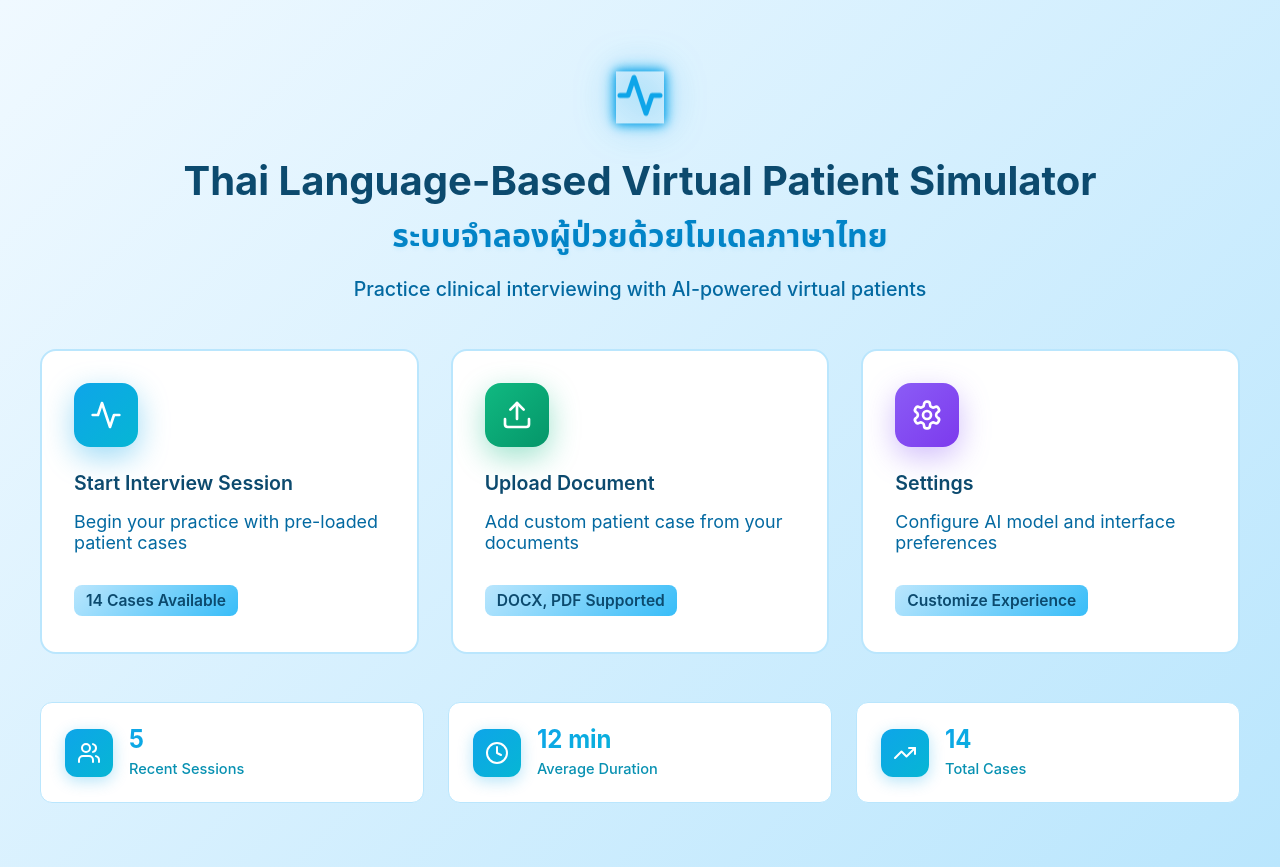
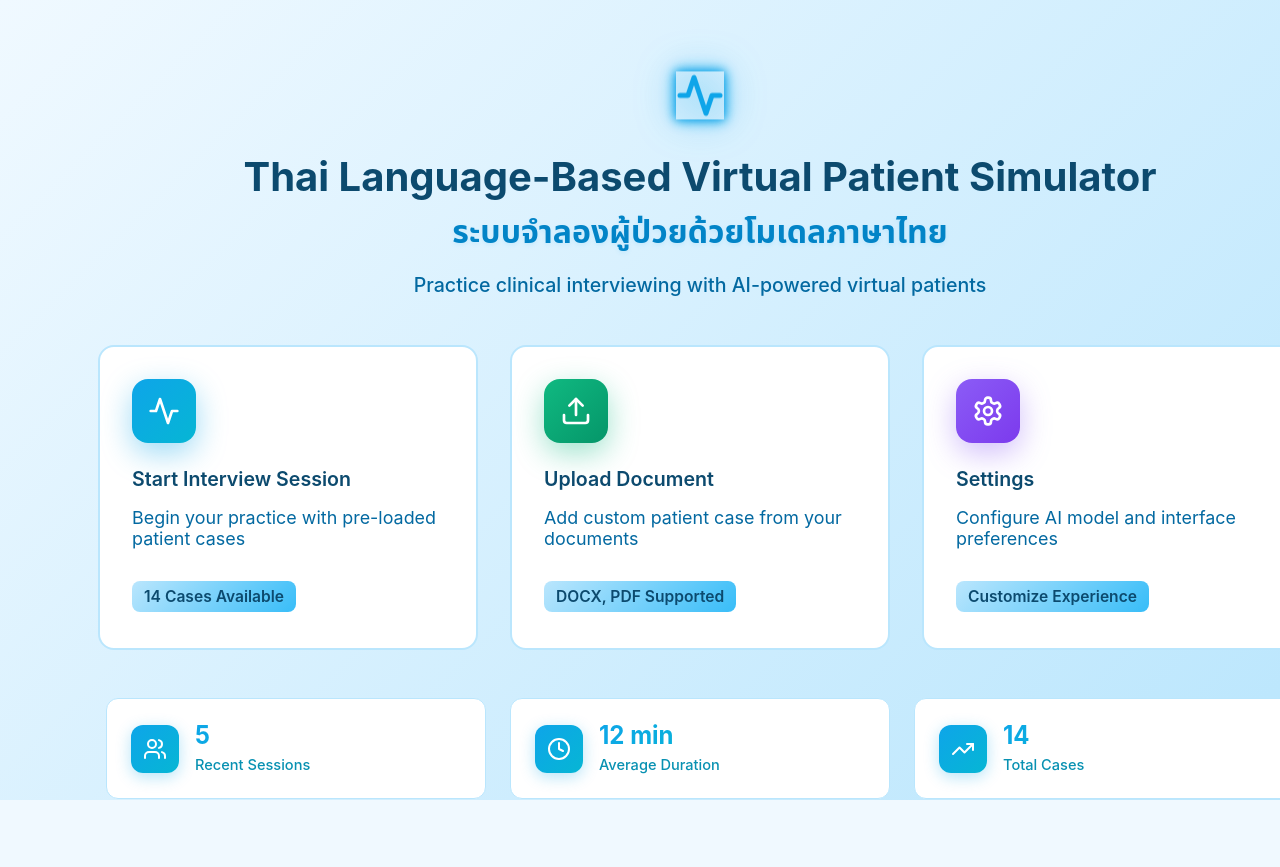
Before and after one commit to Az9ze2/Virtual_Patient_Simulator, a React (Create React App) app in the folder Frontend/: page / in a window 1280 px wide. After the commit the page ends 800 px from the top, so only its background shows below. Built offline with nearby package versions, Linux system fonts and the light colour scheme; no server answers; the HTML template or start-up script is replaced by a standard one.

Commit message:
Fixlayout

```diff
--- a/Frontend/public/index.html
+++ b/Frontend/public/index.html
@@ -2,7 +2,7 @@
 <html lang="en">
   <head>
     <meta charset="utf-8" />
-  <meta name="viewport" content="width=device-width, initial-scale=1, maximum-scale=1, user-scalable=no" />
+  <meta name="viewport" content="width=device-width, initial-scale=1, maximum-scale=1, user-scalable=no, shrink-to-fit=no" />
     <meta name="theme-color" content="#000000" />
     <meta
       name="description"
@@ -10,15 +10,24 @@
     />
     <title>Virtual Patient Simulator</title>
     <style>
+      /* Prevent pinch zoom on touch devices */
+      html {
+        touch-action: pan-x pan-y;
+        -ms-touch-action: pan-x pan-y;
+      }
+
+      /* Prevent text size adjustment on orientation change */
       html, body {
+        -webkit-text-size-adjust: 80%;
+        -moz-text-size-adjust: 80%;
+        -ms-text-size-adjust: 80%;
+        text-size-adjust: 80%;
+      }
+
+      /* Prevent double-tap zoom on mobile */
+      * {
         touch-action: manipulation;
-        overscroll-behavior: contain;
-      }
-      body {
         -ms-touch-action: manipulation;
-        -webkit-user-select: none;
-        -ms-user-select: none;
-        user-select: none;
       }
     </style>
   </head>
--- a/Frontend/src/App.css
+++ b/Frontend/src/App.css
@@ -1,4 +1,21 @@
 .app {
+  /* FIXED: Lock to viewport */
+  width: 100vw !important;
+  height: 100vh !important;
   min-height: 100vh;
   background-color: var(--bg-primary);
+  position: fixed;
+  top: 0;
+  left: 0;
+  overflow: hidden;
+  /* Prevent any scaling */
+  transform: scale(1) !important;
+  transform-origin: 0 0 !important;
 }
+
+/* Ensure all child routes are also fixed */
+.app > * {
+  width: 100vw;
+  height: 100vh;
+  overflow-x: hidden;
+}
--- a/Frontend/src/index.css
+++ b/Frontend/src/index.css
@@ -1,7 +1,37 @@
+/* ============================================
+   FIXED LAYOUT BASE - NO RESPONSIVE CHANGES
+   Everything locked to exact pixel dimensions
+   ============================================ */
+
 * {
   margin: 0;
   padding: 0;
   box-sizing: border-box;
+}
+
+html, body {
+  width: 100%;
+  height: 100%;
+  margin: 0;
+  padding: 0;
+  overflow-x: hidden;
+  /* CRITICAL: Disable all user zoom and scaling */
+  touch-action: none;
+  -ms-touch-action: none;
+  user-select: none;
+  -webkit-user-select: none;
+  -moz-user-select: none;
+  -ms-user-select: none;
+}
+
+/* CRITICAL: Disable browser zoom */
+html {
+  /* Fixed font size - NO viewport scaling */
+  font-size: 16px !important;
+  width: 100vw;
+  height: 100vh;
+  position: fixed;
+  overflow: hidden;
 }
 
 body {
@@ -13,29 +43,41 @@ body {
   background-color: var(--bg-primary);
   color: var(--text-primary);
   transition: background-color 0.3s ease, color 0.3s ease;
+  /* CRITICAL: Force fixed size */
+  width: 100vw !important;
+  height: 100vh !important;
+  position: fixed !important;
+  overflow: hidden !important;
+}
+
+/* CRITICAL: Prevent any zoom on all elements */
+#root {
+  width: 100vw !important;
+  height: 100vh !important;
+  position: fixed !important;
+  overflow: hidden !important;
+  transform: scale(1) !important;
+  transform-origin: 0 0 !important;
 }
 
 :root {
-  /* ============ UPDATED: BRIGHTER MEDICAL THEME COLORS ============ */
+  /* ============ MEDICAL THEME COLORS ============ */
   /* Light mode colors - Medical Blue Theme */
   --bg-primary: #f0f9ff;
   --bg-secondary: #ffffff;
   --bg-tertiary: #e0f2fe;
   --text-primary: #0c4a6e;
   --text-secondary: #0369a1;
-  /* ============ UPDATED: BRIGHTER MUTED TEXT ============ */
   --text-muted: #0891b2;
   --border-color: #bae6fd;
   --accent-primary: #0ea5e9;
   --accent-hover: #0284c7;
-  /* ============ UPDATED: BRIGHTER ACCENT LIGHT ============ */
   --accent-light: #bae6fd;
   --success: #10b981;
   --warning: #f59e0b;
   --danger: #ef4444;
   --medical-cyan: #06b6d4;
   --medical-purple: #8b5cf6;
-  /* ============ NEW: BRIGHT ACCENT COLOR ============ */
   --accent-bright: #38bdf8;
   --text-bright: #0284c7;
   --shadow-sm: 0 1px 2px 0 rgb(0 0 0 / 0.05);
@@ -45,7 +87,7 @@ body {
 }
 
 [data-theme="dark"] {
-  /* ============ UPDATED: DARK MODE MEDICAL THEME ============ */
+  /* Dark mode colors */
   --bg-primary: #0f172a;
   --bg-secondary: #1e293b;
   --bg-tertiary: #334155;
@@ -69,7 +111,7 @@ code {
   font-family: 'Fira Code', 'Courier New', monospace;
 }
 
-/* Scrollbar styling */
+/* Scrollbar styling - FIXED SIZE */
 ::-webkit-scrollbar {
   width: 8px;
   height: 8px;
@@ -88,7 +130,7 @@ code {
   background: var(--text-secondary);
 }
 
-/* ============ ENHANCED ANIMATIONS ============ */
+/* ============ ANIMATIONS ============ */
 @keyframes fadeIn {
   from {
     opacity: 0;
@@ -120,7 +162,6 @@ code {
   }
 }
 
-/* ============ TYPEWRITER ANIMATION ============ */
 @keyframes typewriter {
   from {
     width: 0;
@@ -136,7 +177,6 @@ code {
   }
 }
 
-/* ============ SHINE ANIMATION FOR BUTTONS ============ */
 @keyframes shine {
   0% {
     transform: translateX(-100%) rotate(45deg);
@@ -146,7 +186,6 @@ code {
   }
 }
 
-/* ============ FOLDER OPEN ANIMATION ============ */
 @keyframes folderOpen {
   0% {
     transform: rotateX(0deg) scale(1);
@@ -159,7 +198,6 @@ code {
   }
 }
 
-/* ============ SLIDE IN FROM LEFT ============ */
 @keyframes slideInLeft {
   from {
     transform: translateX(-30px);
@@ -171,7 +209,6 @@ code {
   }
 }
 
-/* ============ SCALE IN ============ */
 @keyframes scaleIn {
   from {
     transform: scale(0.8);
@@ -183,7 +220,6 @@ code {
   }
 }
 
-/* ============ GLOW PULSE ============ */
 @keyframes glowPulse {
   0%, 100% {
     box-shadow: 0 0 5px var(--accent-primary), 0 0 10px var(--accent-primary);
@@ -193,7 +229,6 @@ code {
   }
 }
 
-/* ============ NEW: BOUNCE IN ============ */
 @keyframes bounceIn {
   0% {
     transform: scale(0.3);
@@ -211,7 +246,6 @@ code {
   }
 }
 
-/* ============ NEW: FLOAT ============ */
 @keyframes float {
   0%, 100% {
     transform: translateY(0px);
@@ -221,7 +255,6 @@ code {
   }
 }
 
-/* ============ NEW: ROTATE GLOW ============ */
 @keyframes rotateGlow {
   0% {
     transform: rotate(0deg);
@@ -231,7 +264,6 @@ code {
   }
 }
 
-/* ============ NEW: SLIDE UP ============ */
 @keyframes slideUp {
   from {
     transform: translateY(30px);
@@ -243,7 +275,6 @@ code {
   }
 }
 
-/* ============ NEW: SHIMMER ============ */
 @keyframes shimmer {
   0% {
     background-position: -1000px 0;
@@ -253,7 +284,6 @@ code {
   }
 }
 
-/* ============ NEW: WAVE ============ */
 @keyframes wave {
   0%, 100% {
     transform: translateY(0) scaleY(1);
@@ -261,6 +291,11 @@ code {
   50% {
     transform: translateY(-5px) scaleY(1.1);
   }
+}
+
+@keyframes spin {
+  0% { transform: rotate(0deg); }
+  100% { transform: rotate(360deg); }
 }
 
 .fade-in {
@@ -271,49 +306,54 @@ code {
   animation: slideIn 0.5s ease-out forwards;
 }
 
-/* ============ ANIMATED LIST CLASS ============ */
 .animate-list-item {
   animation: slideInLeft 0.5s ease-out forwards;
   opacity: 0;
 }
 
-/* ============ SCALE ANIMATION CLASS ============ */
 .scale-in {
   animation: scaleIn 0.5s ease-out forwards;
 }
 
-/* ============ NEW: BOUNCE IN CLASS ============ */
 .bounce-in {
   animation: bounceIn 0.8s cubic-bezier(0.68, -0.55, 0.265, 1.55) forwards;
 }
 
-/* ============ NEW: FLOAT CLASS ============ */
 .float {
   animation: float 3s ease-in-out infinite;
 }
 
-/* Utility classes */
+/* ============ FIXED CONTAINER - NO RESPONSIVE ============ */
 .container {
+  /* FIXED WIDTH: Change this value to adjust overall width */
   max-width: 1400px;
+  width: 1400px;
   margin: 0 auto;
-  padding: 0 1.5rem;
+  padding: 0 24px;
+  /* CRITICAL: Prevent container from flexing */
+  flex-shrink: 0;
+  box-sizing: border-box;
 }
 
-/* ============ ENHANCED BUTTON WITH SHINE EFFECT ============ */
+/* ============ FIXED BUTTONS ============ */
 .btn {
-  padding: 0.75rem 1.5rem;
+  /* FIXED SIZE */
+  padding: 12px 24px;
   border: none;
-  border-radius: 0.5rem;
-  font-size: 1rem;
+  border-radius: 8px;
+  font-size: 16px;
   font-weight: 500;
   cursor: pointer;
   transition: all 0.3s ease;
   display: inline-flex;
   align-items: center;
-  gap: 0.5rem;
+  gap: 8px;
   text-decoration: none;
   position: relative;
   overflow: hidden;
+  /* CRITICAL: Prevent button from resizing */
+  flex-shrink: 0;
+  white-space: nowrap;
 }
 
 .btn::before {
@@ -382,11 +422,11 @@ code {
   border-color: var(--text-secondary);
 }
 
-/* ============ CARD WITH HOVER GLOW ============ */
+/* ============ FIXED CARDS ============ */
 .card {
   background-color: var(--bg-secondary);
-  border-radius: 0.75rem;
-  padding: 1.5rem;
+  border-radius: 12px;
+  padding: 24px;
   box-shadow: var(--shadow-md);
   border: 1px solid var(--border-color);
   transition: all 0.3s ease;
@@ -399,7 +439,6 @@ code {
   border-color: var(--accent-primary);
 }
 
-/* ============ MAGIC BENTO SPOTLIGHT EFFECT ============ */
 .card.magic-bento {
   background: var(--bg-secondary);
   position: relative;
@@ -427,12 +466,13 @@ code {
   opacity: 1;
 }
 
+/* ============ FIXED INPUTS ============ */
 .input {
   width: 100%;
-  padding: 0.75rem 1rem;
+  padding: 12px 16px;
   border: 2px solid var(--border-color);
-  border-radius: 0.5rem;
-  font-size: 1rem;
+  border-radius: 8px;
+  font-size: 16px;
   background-color: var(--bg-secondary);
   color: var(--text-primary);
   transition: all 0.2s ease;
@@ -450,10 +490,10 @@ code {
 
 .select {
   width: 100%;
-  padding: 0.75rem 1rem;
+  padding: 12px 16px;
   border: 2px solid var(--border-color);
-  border-radius: 0.5rem;
-  font-size: 1rem;
+  border-radius: 8px;
+  font-size: 16px;
   background-color: var(--bg-secondary);
   color: var(--text-primary);
   cursor: pointer;
@@ -468,10 +508,10 @@ code {
 
 .textarea {
   width: 100%;
-  padding: 0.75rem 1rem;
+  padding: 12px 16px;
   border: 2px solid var(--border-color);
-  border-radius: 0.5rem;
-  font-size: 1rem;
+  border-radius: 8px;
+  font-size: 16px;
   background-color: var(--bg-secondary);
   color: var(--text-primary);
   resize: vertical;
@@ -486,7 +526,7 @@ code {
   box-shadow: 0 0 0 3px var(--accent-light);
 }
 
-/* Modal overlay */
+/* ============ FIXED MODAL ============ */
 .modal-overlay {
   position: fixed;
   top: 0;
@@ -498,23 +538,26 @@ code {
   align-items: center;
   justify-content: center;
   z-index: 1000;
-  padding: 1rem;
+  padding: 16px;
   animation: fadeIn 0.2s ease-out;
 }
 
 .modal {
   background-color: var(--bg-secondary);
-  border-radius: 1rem;
-  padding: 2rem;
+  border-radius: 16px;
+  padding: 32px;
+  /* FIXED WIDTH */
   max-width: 600px;
-  width: 100%;
+  width: 600px;
   max-height: 90vh;
   overflow-y: auto;
   box-shadow: var(--shadow-xl);
   animation: scaleIn 0.3s ease-out;
+  /* CRITICAL: Prevent modal from resizing */
+  flex-shrink: 0;
 }
 
-/* Loading spinner */
+/* ============ FIXED SPINNER ============ */
 .spinner {
   border: 3px solid var(--border-color);
   border-top: 3px solid var(--accent-primary);
@@ -524,26 +567,23 @@ code {
   animation: spin 1s linear infinite;
 }
 
-@keyframes spin {
-  0% { transform: rotate(0deg); }
-  100% { transform: rotate(360deg); }
-}
-
-/* Toast notifications */
+/* ============ FIXED TOAST ============ */
 .toast {
   position: fixed;
-  bottom: 2rem;
-  right: 2rem;
+  bottom: 32px;
+  right: 32px;
   background-color: var(--bg-secondary);
-  padding: 1rem 1.5rem;
-  border-radius: 0.5rem;
+  padding: 16px 24px;
+  border-radius: 8px;
   box-shadow: var(--shadow-lg);
   display: flex;
   align-items: center;
-  gap: 0.75rem;
+  gap: 12px;
   z-index: 2000;
   animation: slideIn 0.3s ease-out;
   border: 1px solid var(--border-color);
+  /* FIXED SIZE */
+  min-width: 300px;
 }
 
 .toast.success {
@@ -558,19 +598,5 @@ code {
   border-left: 4px solid var(--warning);
 }
 
-/* Responsive */
-@media (max-width: 768px) {
-  .container {
-    padding: 0 1rem;
-  }
-
-  .modal {
-    padding: 1.5rem;
-    margin: 1rem;
-  }
-
-  .btn {
-    padding: 0.625rem 1.25rem;
-    font-size: 0.9rem;
-  }
-}
+/* ============ CRITICAL: NO RESPONSIVE - REMOVE ALL MEDIA QUERIES ============ */
+/* All components maintain exact pixel dimensions on all screens */
--- a/Frontend/src/pages/HomePage.css
+++ b/Frontend/src/pages/HomePage.css
@@ -1,51 +1,57 @@
-/* Add extra top padding in fullscreen mode */
-@media (display-mode: fullscreen) {
-  .home-page {
-    padding-top: 10rem !important;
-  }
-}
+/* ============================================
+   FIXED HOME PAGE LAYOUT - NO RESPONSIVE
+   All sizes locked to exact pixels
+   ============================================ */
+
 .home-page {
   min-height: 100vh;
-  padding: 5rem 0 2rem 0;
-  /* ============ GRADIENT BACKGROUND ============ */
+  padding: 80px 0 32px 0;
   background: linear-gradient(135deg, var(--bg-primary) 0%, var(--accent-light) 100%);
+  /* FIXED: Prevent overflow */
+  width: 100vw;
+  overflow-x: hidden;
+  box-sizing: border-box;
 }
 
 .home-content {
+  /* FIXED WIDTH */
   max-width: 1200px;
+  width: 1200px;
   margin: 0 auto;
 }
 
 .home-header {
   text-align: center;
-  margin-bottom: 3rem;
+  margin-bottom: 48px;
 }
 
 .logo-section {
   display: flex;
   flex-direction: column;
   align-items: center;
-  gap: 1.5rem;
+  gap: 24px;
 }
 
-/* ============ ENHANCED LOGO WITH GLOW ============ */
+/* ============ FIXED LOGO ============ */
 .logo-icon {
   color: var(--accent-primary);
-  /* Removed background for transparent SVG icon */
   animation: glowPulse 3s ease-in-out infinite, float 4s ease-in-out infinite;
   filter: drop-shadow(0 0 15px rgba(14, 165, 233, 0.6));
-
+  /* FIXED SIZE */
+  width: 48px;
+  height: 48px;
 }
 
 .title-section {
   display: flex;
   flex-direction: column;
-  gap: 0.5rem;
+  gap: 8px;
 }
 
-/* ============ TYPEWRITER EFFECT FOR MAIN TITLE ============ */
+/* ============ FIXED TITLES ============ */
 .main-title {
-  font-size: 2.5rem;
+  /* FIXED SIZE */
+  font-size: 40px;
   font-weight: 700;
   color: var(--text-primary);
   margin: 0;
@@ -65,45 +71,49 @@
 }
 
 .thai-title {
-  font-size: 2rem;
+  /* FIXED SIZE */
+  font-size: 32px;
   font-weight: 600;
-  /* ============ UPDATED: BRIGHTER COLOR ============ */
   color: var(--text-bright);
   margin: 0;
   text-shadow: 0 2px 4px rgba(14, 165, 233, 0.1);
 }
 
 .subtitle {
-  font-size: 1.225rem;
-  /* ============ UPDATED: BRIGHTER COLOR ============ */
+  /* FIXED SIZE */
+  font-size: 19.6px;
   color: var(--text-secondary);
-  margin: 0.5rem 0 0;
+  margin: 8px 0 0;
   font-weight: 500;
 }
 
-/* ============ ACTION CARDS WITH ENHANCED ANIMATIONS ============ */
+/* ============ FIXED ACTION CARDS GRID ============ */
 .action-cards {
   display: grid;
-  grid-template-columns: repeat(auto-fit, minmax(300px, 1fr));
-  gap: 2rem;
-  margin-bottom: 3rem;
+  /* FIXED: 3 columns with exact widths */
+  grid-template-columns: repeat(3, 380px);
+  gap: 32px;
+  margin-bottom: 48px;
+  justify-content: center;
 }
 
 .action-card {
   background: var(--bg-secondary);
-  border-radius: 1rem;
-  padding: 2rem;
+  border-radius: 16px;
+  /* FIXED SIZE */
+  padding: 32px;
   cursor: pointer;
   transition: all 0.4s cubic-bezier(0.4, 0, 0.2, 1);
   border: 2px solid var(--border-color);
   display: flex;
   flex-direction: column;
-  gap: 1rem;
+  gap: 16px;
   position: relative;
   overflow: hidden;
+  /* FIXED HEIGHT */
+  min-height: 280px;
 }
 
-/* ============ GRADIENT TOP BORDER ANIMATION ============ */
 .action-card::before {
   content: '';
   position: absolute;
@@ -116,7 +126,6 @@
   transition: transform 0.4s ease;
 }
 
-/* ============ SHINE EFFECT ON HOVER ============ */
 .action-card::after {
   content: '';
   position: absolute;
@@ -147,15 +156,16 @@
   left: 100%;
 }
 
-/* ============ CARD ICONS WITH GRADIENT & ROTATION ============ */
+/* ============ FIXED CARD ICONS ============ */
 .card-icon {
+  /* FIXED SIZE */
   width: 64px;
   height: 64px;
-  border-radius: 1rem;
+  border-radius: 16px;
   display: flex;
   align-items: center;
   justify-content: center;
-  margin-bottom: 0.5rem;
+  margin-bottom: 8px;
   position: relative;
   z-index: 1;
   transition: transform 0.4s cubic-bezier(0.68, -0.55, 0.265, 1.55);
@@ -185,7 +195,8 @@
 }
 
 .card-title {
-  font-size: 1.9rem;
+  /* FIXED SIZE */
+  font-size: 30.4px;
   font-weight: 600;
   color: var(--text-primary);
   margin: 0;
@@ -194,7 +205,8 @@
 }
 
 .card-description {
-  font-size: 1.12rem;
+  /* FIXED SIZE */
+  font-size: 17.92px;
   color: var(--text-secondary);
   margin: 0;
   flex-grow: 1;
@@ -204,20 +216,20 @@
 
 .card-footer {
   margin-top: auto;
-  padding-top: 1rem;
+  padding-top: 16px;
   position: relative;
   z-index: 1;
 }
 
-/* ============ BADGE WITH SHIMMER ============ */
+/* ============ FIXED BADGE ============ */
 .card-badge {
   display: inline-block;
-  padding: 0.375rem 0.75rem;
+  /* FIXED SIZE */
+  padding: 6px 12px;
   background: linear-gradient(135deg, var(--accent-light), var(--accent-bright));
-  /* ============ UPDATED: BRIGHTER TEXT COLOR ============ */
   color: var(--text-primary);
-  border-radius: 0.5rem;
-  font-size: 0.975rem;
+  border-radius: 8px;
+  font-size: 15.6px;
   font-weight: 600;
   position: relative;
   overflow: hidden;
@@ -239,28 +251,33 @@
   animation: shine 3s infinite;
 }
 
-/* ============ STATISTICS SECTION ============ */
+/* ============ FIXED STATISTICS GRID ============ */
 .stats-section {
   display: grid;
-  grid-template-columns: repeat(auto-fit, minmax(200px, 1fr));
-  gap: 1.5rem;
-  margin-bottom: 2rem;
+  /* FIXED: 3 columns with exact widths */
+  grid-template-columns: repeat(3, 380px);
+  gap: 24px;
+  margin-bottom: 32px;
+  justify-content: center;
 }
 
-/* ============ STAT CARDS WITH STAGGER ANIMATION ============ */
+/* ============ FIXED STAT CARDS ============ */
 .stat-card {
   background: var(--bg-secondary);
-  border-radius: 0.75rem;
-  padding: 1.5rem;
+  border-radius: 12px;
+  /* FIXED SIZE */
+  padding: 24px;
   border: 1px solid var(--border-color);
   display: flex;
   align-items: center;
-  gap: 1rem;
+  gap: 16px;
   transition: all 0.3s ease;
   opacity: 0;
   animation: slideUp 0.6s ease forwards;
   position: relative;
   overflow: hidden;
+  /* FIXED HEIGHT */
+  min-height: 100px;
 }
 
 .stat-card:nth-child(1) { animation-delay: 0.1s; }
@@ -290,17 +307,18 @@
 }
 
 .stat-icon {
+  /* FIXED SIZE */
   width: 48px;
   height: 48px;
-  border-radius: 0.75rem;
+  border-radius: 12px;
   background: linear-gradient(135deg, var(--accent-primary), var(--medical-cyan));
-  /* ============ UPDATED: BRIGHTER ICON COLOR ============ */
   color: white;
   display: flex;
   align-items: center;
   justify-content: center;
   transition: transform 0.3s ease;
   box-shadow: 0 4px 15px rgba(14, 165, 233, 0.3);
+  flex-shrink: 0;
 }
 
 .stat-card:hover .stat-icon {
@@ -311,36 +329,37 @@
 .stat-content {
   display: flex;
   flex-direction: column;
-  gap: 0.25rem;
+  gap: 4px;
 }
 
-/* ============ UPDATED: BRIGHTER STAT VALUE WITH GRADIENT ============ */
+/* ============ FIXED STAT VALUES ============ */
 .stat-value {
-  font-size: 1.75rem;
+  /* FIXED SIZE */
+  font-size: 28px;
   font-weight: 700;
   background: linear-gradient(135deg, var(--accent-primary), var(--medical-cyan));
   -webkit-background-clip: text;
   -webkit-text-fill-color: transparent;
   background-clip: text;
-  /* Fallback for browsers that don't support background-clip */
   color: var(--accent-primary);
   animation: wave 2s ease-in-out infinite;
   display: inline-block;
 }
 
 .stat-label {
-  font-size: 0.875rem;
-  /* ============ UPDATED: BRIGHTER LABEL COLOR ============ */
+  /* FIXED SIZE */
+  font-size: 14px;
   color: var(--text-secondary);
   font-weight: 500;
 }
 
-/* ============ RESUME BANNER WITH PULSE ANIMATION ============ */
+/* ============ FIXED RESUME BANNER ============ */
 .resume-banner {
   background: linear-gradient(135deg, var(--accent-primary), var(--medical-cyan));
   color: white;
-  padding: 1.5rem 2rem;
-  border-radius: 1rem;
+  /* FIXED SIZE */
+  padding: 24px 32px;
+  border-radius: 16px;
   display: flex;
   align-items: center;
   justify-content: space-between;
@@ -369,8 +388,9 @@
 .resume-content {
   display: flex;
   align-items: center;
-  gap: 0.75rem;
-  font-size: 1.225rem;
+  gap: 12px;
+  /* FIXED SIZE */
+  font-size: 19.6px;
   font-weight: 500;
   position: relative;
   z-index: 1;
@@ -390,36 +410,5 @@
   box-shadow: 0 6px 20px rgba(0, 0, 0, 0.3);
 }
 
-/* Responsive */
-/* @media (max-width: 768px) {
-  .main-title {
-    font-size: 1.75rem;
-  }
-
-  .thai-title {
-    font-size: 1.5rem;
-  }
-
-  .subtitle {
-    font-size: 1rem;
-  }
-
-  .action-cards {
-    grid-template-columns: 1fr;
-    gap: 1.5rem;
-  }
-
-  .stats-section {
-    grid-template-columns: 1fr;
-  }
-
-  .resume-banner {
-    flex-direction: column;
-    gap: 1rem;
-    text-align: center;
-  }
-
-  .resume-content {
-    flex-direction: column;
-  }
-} */
+/* ============ CRITICAL: NO RESPONSIVE - ALL SIZES FIXED ============ */
+/* Remove all media queries - layout stays same on all screens */
```
Also changed, not shown: Frontend/src/pages/SummaryPage.css (+115 -115 lines).
